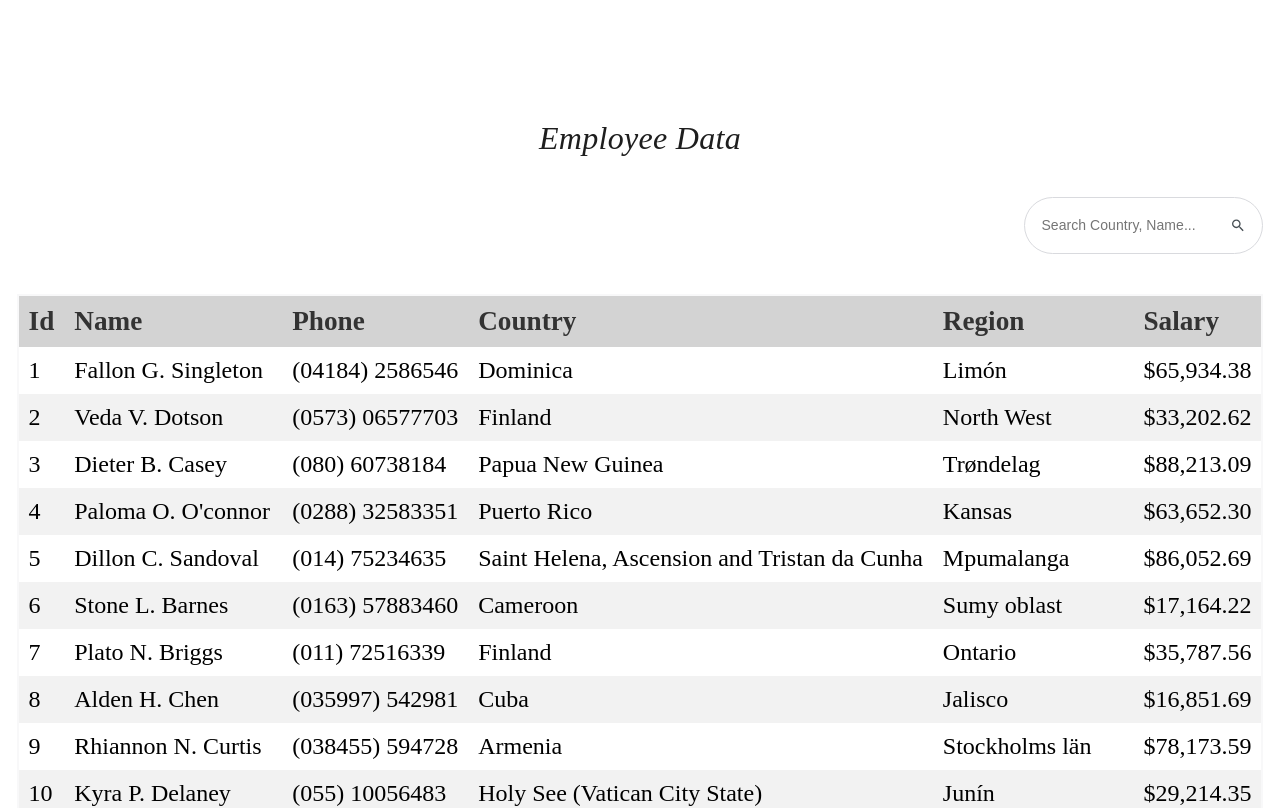
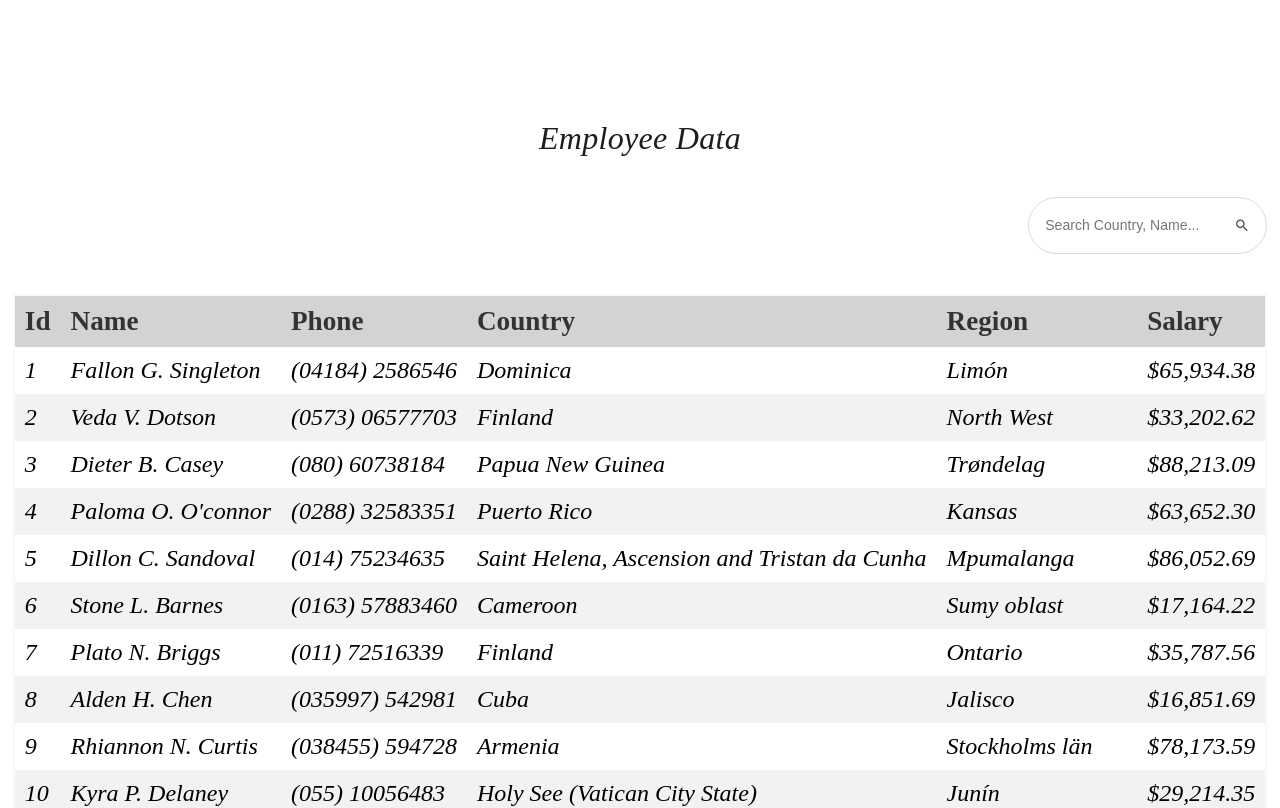
Before and after one commit to Emmanuel-Ezekiel/ki-vesd-test, a React (Create React App) app: page / in a window 1280 px wide. Shown: the top 808 px of the page. Built offline with nearby package versions, Linux system fonts and the light colour scheme.

Commit message:
worked on the table

```diff
--- a/src/styles/components/_table.scss
+++ b/src/styles/components/_table.scss
@@ -27,8 +27,8 @@ table {
   tbody {
     tr {
       @include toRem(font-size, 24);
-      padding: 14px 140px 14px 27px;
-      font-weight: 400;
+      font-style:oblique;
+      font-weight: 300;
       &:hover {
         background-color: $table-row-hover-color;
       }
```
